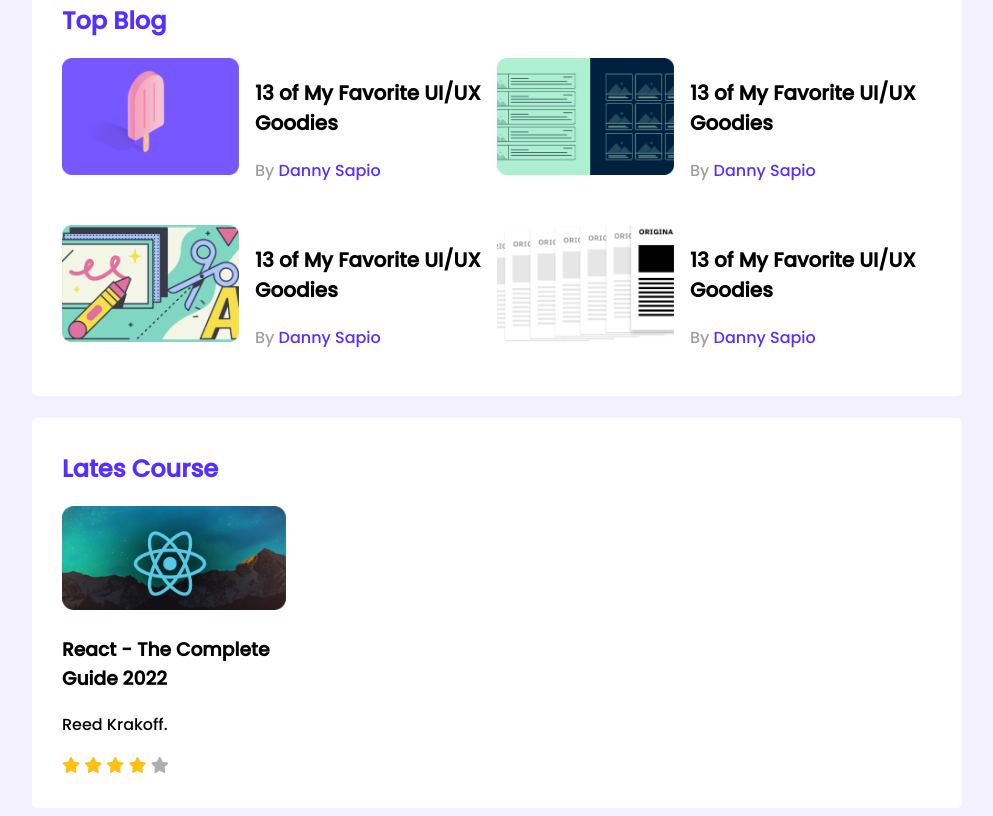
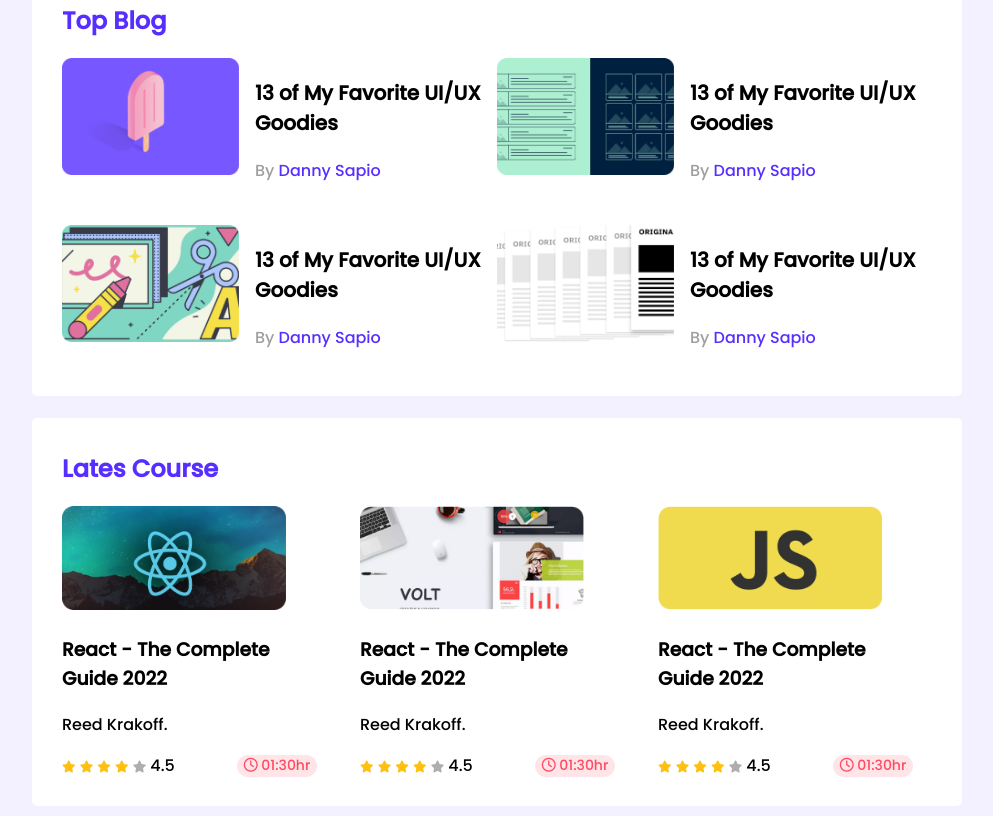
Before and after one commit to afrinfarhana999/Leader-board-css3, a plain HTML site: page index.html in a window 1280 px wide. Shown: the part 319-1135 px from the top of the page, without its empty margins (143-1136 px from the left). Drawn offline with Linux system fonts and the light colour scheme.

Commit message:
responsive added

```diff
--- a/index.html
+++ b/index.html
@@ -116,6 +116,57 @@
                                 <i class="fas fa-star filled"></i>
                                 <i class="fas fa-star filled"></i>
                                 <i class="fas fa-star empty"></i>
+                                <span>4.5</span>
+                            </div>
+                            <div class="course-duration">
+                                <i class="far fa-clock"></i>
+                                01:30hr
+                            </div>
+                        </div>
+                    </div>
+                </div>
+                <div class="course">
+                    <div class="course-banner">
+                        <img src="images/courses/course-2.png" alt="">
+                    </div>
+                    <div class="course-detail">
+                        <h3 class="course-title">React - The Complete <br>Guide 2022</h3>
+                        <p class="course-author">Reed Krakoff.</p>
+                        <div class="course-info">
+                            <div>
+                                <i class="fas fa-star filled"></i>
+                                <i class="fas fa-star filled"></i>
+                                <i class="fas fa-star filled"></i>
+                                <i class="fas fa-star filled"></i>
+                                <i class="fas fa-star empty"></i>
+                                <span>4.5</span>
+                            </div>
+                            <div class="course-duration">
+                                <i class="far fa-clock"></i>
+                                01:30hr
+                            </div>
+                        </div>
+                    </div>
+                </div>
+                <div class="course">
+                    <div class="course-banner">
+                        <img src="images/courses/course-3.png" alt="">
+                    </div>
+                    <div class="course-detail">
+                        <h3 class="course-title">React - The Complete <br>Guide 2022</h3>
+                        <p class="course-author">Reed Krakoff.</p>
+                        <div class="course-info">
+                            <div>
+                                <i class="fas fa-star filled"></i>
+                                <i class="fas fa-star filled"></i>
+                                <i class="fas fa-star filled"></i>
+                                <i class="fas fa-star filled"></i>
+                                <i class="fas fa-star empty"></i>
+                                <span>4.5</span>
+                            </div>
+                            <div class="course-duration">
+                                <i class="far fa-clock"></i>
+                                01:30hr
                             </div>
                         </div>
                     </div>
--- a/styles/style.css
+++ b/styles/style.css
@@ -81,14 +81,73 @@ hr{
 }
 
 /* courses sytles */
+.courses{
+    display: grid;
+    grid-template-columns: repeat(3, 1fr);
+    grid-column-gap: 24px;
+}
+.course{
+    width: 255px;
+    height: 270px;
+}
 .courses .course-banner img{
     width: 224px;
     height: 104px;
 }
+.course-info{
+    display: flex;
+    align-items: center;
+    justify-content: space-between;
+}
+.course-duration{
+    width: 80px;
+    height: 22px;
+    text-align: center;
+    border-radius:14px;
+    background-color: #FFE4E8;
+    color: #FF4A60;
+    font-size: 14px;
+}
+.fa-star{
+    font-size: 12px;
+}
 .fa-star.filled{
     color: #FFC014;
 }
-.empty{
+.fa-star.empty{
     color: #AEAEAE;
     ;
 }
+
+/* Media Queries */
+
+/* Modile Devices */
+@media only screen and (max-width:688px) {
+    .container{
+        width: 100%;
+    }
+    .players {
+        grid-template-columns: repeat(1, 1fr);
+    }
+    .player {
+        flex-direction: column;
+    }
+    .blogs {
+        grid-template-columns: repeat(1, 1fr);
+    }
+    .courses{
+        grid-template-columns: repeat(1, 1fr);
+    }
+}
+
+/* Tablet devices */
+
+@media only screen and (min-width:688px) and (max-width:992px){
+    .container{
+        width: 100%;
+    }
+    .players, .courses{
+        grid-template-columns: repeat(2, 1fr);
+    }
+
+}
```
